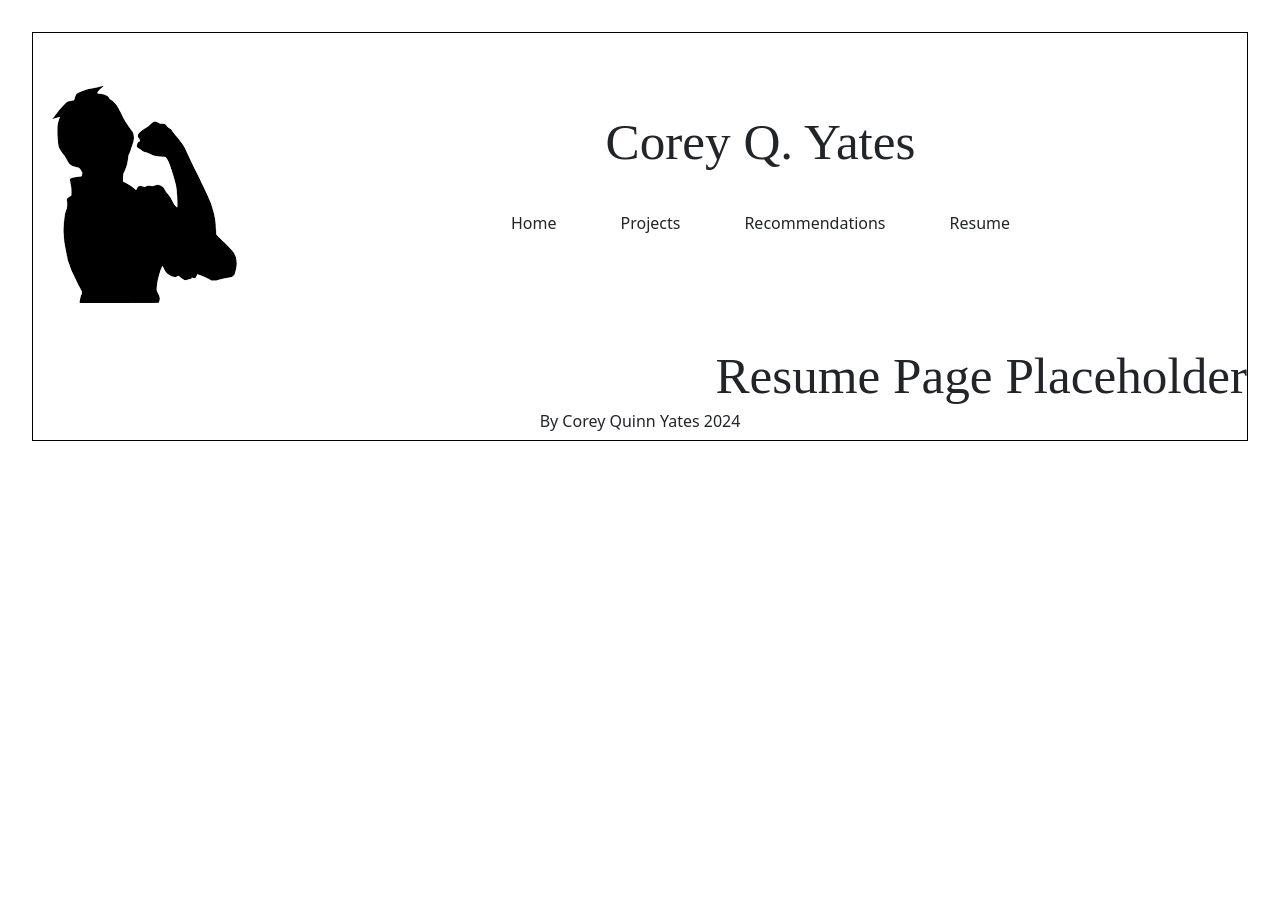
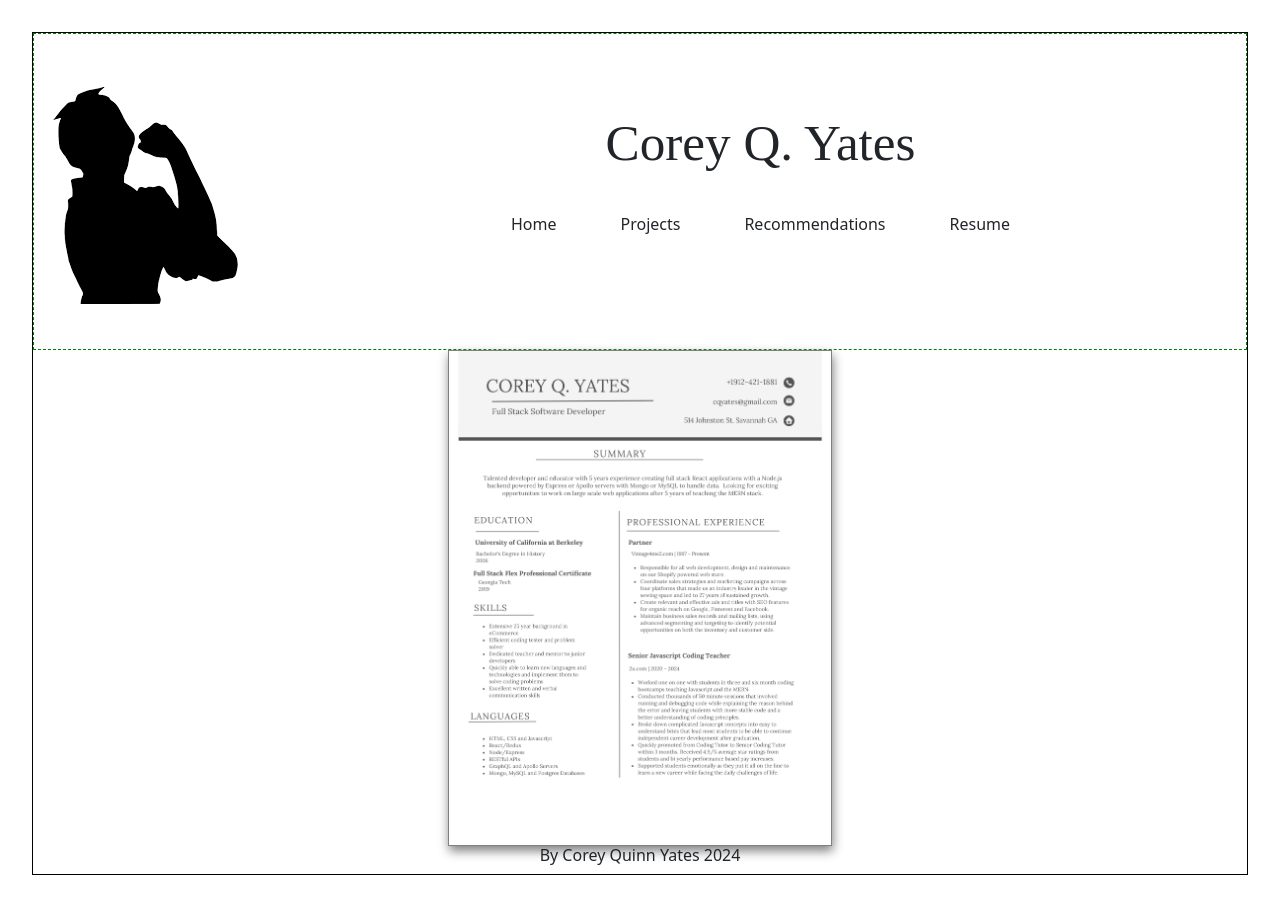
Before and after one commit to cqyates/Developer-Portfolio, a React (Vite) app in the folder client/: page /resume in a window 1280 px wide. Shown: the top 914 px of the page. Before the commit the page ends 800 px from the top, so only its background shows below. Built offline with nearby package versions, Linux system fonts and the light colour scheme.

Commit message:
added resume page with download - tested

```diff
--- a/client/src/App.css
+++ b/client/src/App.css
@@ -4,7 +4,7 @@
   padding: 2rem;
   text-align: center;
   width: 100vw;
-  height: 100vh
+  height: 150vh
 }
 
 .logo {
--- a/client/src/components/Header/index.jsx
+++ b/client/src/components/Header/index.jsx
@@ -2,7 +2,7 @@ import Nav from "../Navbar";
 import "./style.css"
 const Header = () => {
   return (
-    <header>
+    <header style={{border: "1px dashed green"}}>
       <Nav/>
     </header>
   )
--- a/client/src/pages/Home/index.jsx
+++ b/client/src/pages/Home/index.jsx
@@ -1,5 +1,5 @@
-import { useQuery } from '@apollo/client';
-import { QUERY_USER } from '../../utils/queries';
+// import { useQuery } from '@apollo/client';
+// import { QUERY_USER } from '../../utils/queries';
 const HomePage = () => {
   //for signed in user to create edit and admin privileges
 
--- a/client/src/pages/Resume/index.jsx
+++ b/client/src/pages/Resume/index.jsx
@@ -1,9 +1,23 @@
+import { Row, Col } from 'react-bootstrap';
+import CoreyQYatesResumeImg from '../../assets/resume/CoreyQYatesPrimaryResume.png';
+import CoreyQYatesPrimaryResume from '../../assets/resume/CoreyYatesResume.pdf';
 const ResumePage = () => {
   return (
-    <div>
-      <h1>Resume Page Placeholder</h1>
-    </div>
-  )
-}
+    <Row>
+      <Col>
+        <a href={CoreyQYatesPrimaryResume} download>
+          <img
+            src={CoreyQYatesResumeImg}
+            style={{
+              width: '30vw',
+              border: '1px solid gray',
+              boxShadow: '1px 5px 10px gray',
+            }}
+          />
+        </a>
+      </Col>
+    </Row>
+  );
+};
 
-export default ResumePage
+export default ResumePage;
```
Also changed, not shown: client/src/assets/resume/CoreyQYatesPrimaryResume.png (added), 1 other file (tests, documents, lock files or other folders).
